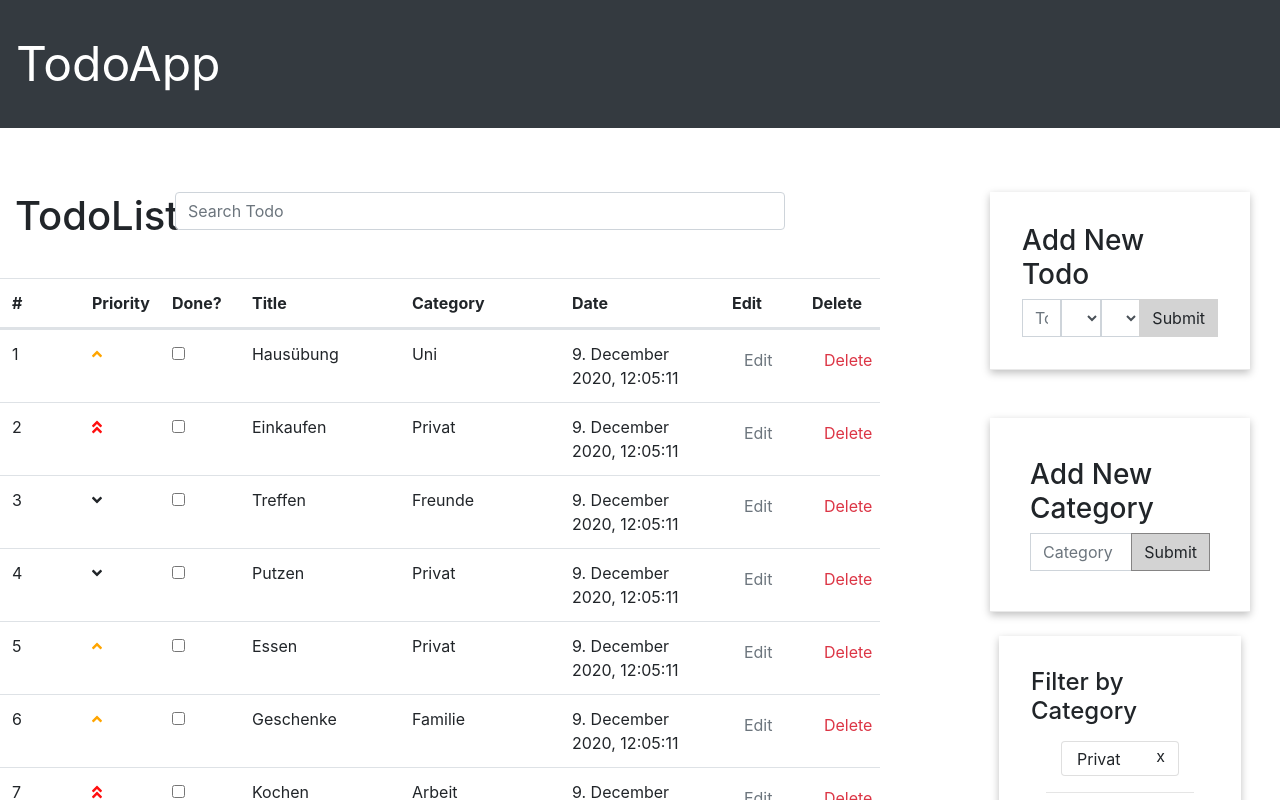
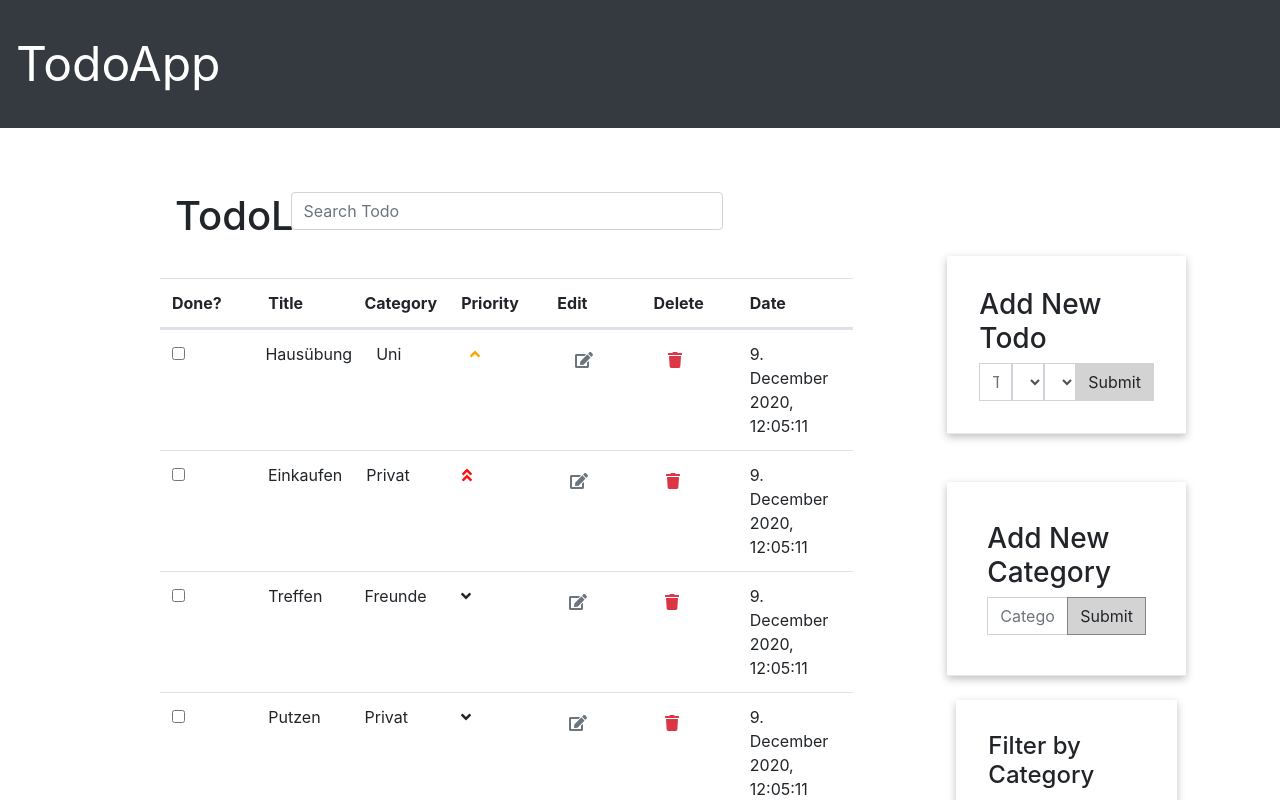
Before and after one commit to kimiannalena/kms_2020, an Angular app: page / in a window 1280 px wide. Shown: the top 800 px of the page. Built offline with nearby package versions, Linux system fonts and the light colour scheme.

Commit message:
more design

```diff
--- a/src/app/app.component.css
+++ b/src/app/app.component.css
@@ -18,3 +18,8 @@ nav {
   box-shadow: 0 3px 8px rgba(0,0,0,0.25);
   padding: 40px;
 }
+
+.side {
+  align-content: space-evenly;
+  margin: 4rem;
+}
--- a/src/app/app.component.html
+++ b/src/app/app.component.html
@@ -3,20 +3,18 @@
 </nav>
 <div class="container-fluid">
   <div class="row">
-    <div class="col-9">
+    <div class="col-8">
       <div>
         <app-task-table></app-task-table>
       </div>
     </div>
-    <div class="col-3">
-      <div>
+    <div class="col-4">
+      <div class="side">
         <app-task-input></app-task-input>
-      </div>
-      <div>
-        <app-category-input></app-category-input></div>
-      <div>
+        <app-category-input></app-category-input>
         <app-category-element></app-category-element>
       </div>
+
     </div>
   </div>
 </div>
--- a/src/app/app.module.ts
+++ b/src/app/app.module.ts
@@ -15,7 +15,7 @@ import { PriorityPipe } from './pipes/priority/priority.pipe';
 import { SearchFilterPipe } from './pipes/search-filter/search-filter.pipe';
 import { TestitestComponent } from './components/testitest/testitest.component';
 import { FontAwesomeModule, FaIconLibrary } from '@fortawesome/angular-fontawesome';
-import { faAngleDoubleUp, faAngleDown, faAngleUp } from '@fortawesome/free-solid-svg-icons';
+import { faAngleDoubleUp, faAngleDown, faAngleUp, faEdit, faTrash } from '@fortawesome/free-solid-svg-icons';
 
 /*
 todo: highlight clicked category
@@ -47,6 +47,6 @@ todo: highlight clicked category
 })
 export class AppModule {
   constructor(private library: FaIconLibrary) {
-    library.addIcons(faAngleDoubleUp, faAngleUp, faAngleDown);
+    library.addIcons(faAngleDoubleUp, faAngleUp, faAngleDown, faTrash, faEdit);
   }
 }
--- a/src/app/components/category-list/category-list.component.html
+++ b/src/app/components/category-list/category-list.component.html
@@ -12,7 +12,7 @@
     </div>
     <hr>
     <ng-template #isClickedBlock>
-      <div class="card" style="background-color: #36d9b6">
+      <div class="card" style="background-color: lightgrey">
       <span>
         {{category.title}}
         <button (click)="delete(category.id)" class="btn">x</button>
--- a/src/app/components/task-edit-modal/add-task-modal.component.html
+++ b/src/app/components/task-edit-modal/add-task-modal.component.html
@@ -30,5 +30,5 @@
   <button type="button" class="btn btn-outline-dark"
           (click)="activeModal.dismiss()">Schließen
   </button>
-  <button type="submit" class="btn btn-success" (click)="save()">Save</button>
+  <button type="submit" class="btn btn-dark" (click)="save()">Save</button>
 </div>
--- a/src/app/components/task-table/task-table.component.css
+++ b/src/app/components/task-table/task-table.component.css
@@ -20,6 +20,7 @@
 
 .table {
   width: 100%;
+  padding: 5rem;
 }
 
 .search {
@@ -27,3 +28,7 @@
   align-content: center;
   margin-bottom: 3rem;
 }
+
+.todolist {
+  margin-left: 10rem;
+}
--- a/src/app/components/task-table/task-table.component.html
+++ b/src/app/components/task-table/task-table.component.html
@@ -1,4 +1,5 @@
-<div class="row">
+<div class="todolist">
+  <div class="row">
   <div class="col-2">
     <h1>TodoList</h1>
   </div>
@@ -6,46 +7,45 @@
     <input [(ngModel)]="searchText" class="form-control search"  type="text" placeholder="Search Todo" aria-label="Search">
   </div>
 </div>
-<table class="table">
+  <table class="table table-hover">
   <thead>
   <tr class="row">
-    <th class="col-1">#</th>
-    <th class="col-1">Priority</th>
-    <th class="col-1">Done?</th>
-    <th class="col-2">Title</th>
-    <th class="col-2">Category</th>
+    <th class="col">Done?</th>
+    <th class="col">Title</th>
+    <th class="col">Category</th>
+    <th class="col">Priority</th>
+    <th class="col">Edit</th>
+    <th class="col">Delete</th>
     <th class="col-2">Date</th>
-    <th class="col-1">Edit</th>
-    <th class="col-1">Delete</th>
   </tr>
   </thead>
   <tbody>
   <tr class="row"
       *ngFor="let task of this._taskList | searchFilter: searchText : clickedCategories : searchText != '' : this.clickedCategories.length != 0; let i = index;"
   >
-    <td class="col-1">{{task.id}}</td>
+    <td class="col">
+      <input id="doneCheckbox{{i}}" type="checkbox" (change)="done(task.id)">
+    </td>
+    <td class="col">
+      <span [className]="this.task.done ? 'finish-title' : 'title'">{{this.task.title}}</span>
+    </td>
+    <td class="col">
+      <span>{{this.task.category.title}}</span>
+    </td>
     <td *ngIf="this.task.priority == 2 || this.task.priority == 'high'; then highBlock"></td>
     <td *ngIf="this.task.priority == 1 || this.task.priority == 'medium'; then mediumBlock"></td>
     <td *ngIf="this.task.priority == 0 || this.task.priority == 'low'; then lowBlock"></td>
-    <ng-template #highBlock><td class="col-1"><fa-icon style="color: #ff0f0f" [icon]="['fas', 'angle-double-up']"></fa-icon></td></ng-template>
-    <ng-template #mediumBlock><td class="col-1"><fa-icon style="color: #ffa500" [icon]="['fas', 'angle-up']"></fa-icon></td></ng-template>
-    <ng-template #lowBlock><td class="col-1"><fa-icon [icon]="['fas', 'angle-down']"></fa-icon></td></ng-template>
-    <td class="col-1">
-      <input id="doneCheckbox{{i}}" type="checkbox" (change)="done(task.id)">
+    <ng-template #highBlock><td class="col"><fa-icon style="color: #ff0f0f" [icon]="['fas', 'angle-double-up']"></fa-icon></td></ng-template>
+    <ng-template #mediumBlock><td class="col"><fa-icon style="color: #ffa500" [icon]="['fas', 'angle-up']"></fa-icon></td></ng-template>
+    <ng-template #lowBlock><td class="col"><fa-icon [icon]="['fas', 'angle-down']"></fa-icon></td></ng-template>
+    <td class="col">
+      <button class="btn btn-outline-secondary" (click)="openEditModal(task)"><fa-icon [icon]="['fas', 'edit']"></fa-icon></button>
     </td>
-    <td class="col-2">
-      <span [className]="this.task.done ? 'finish-title' : 'title'">{{this.task.title}}</span>
-    </td>
-    <td class="col-2">
-      <span>{{this.task.category.title}}</span>
+    <td class="col">
+      <button class="btn btn-outline-danger" (click)="delete(task.id)"><fa-icon [icon]="['fas', 'trash']"></fa-icon></button>
     </td>
     <td class="col-2">{{task.date | date: 'd. MMMM y, H:mm:ss'}}</td>
-    <td class="col-1">
-      <button class="btn btn-outline-secondary" (click)="openEditModal(task)">Edit</button>
-    </td>
-    <td class="col-1">
-      <button class="btn btn-outline-danger" (click)="delete(task.id)">Delete</button>
-    </td>
   </tr>
   </tbody>
 </table>
+</div>
```
